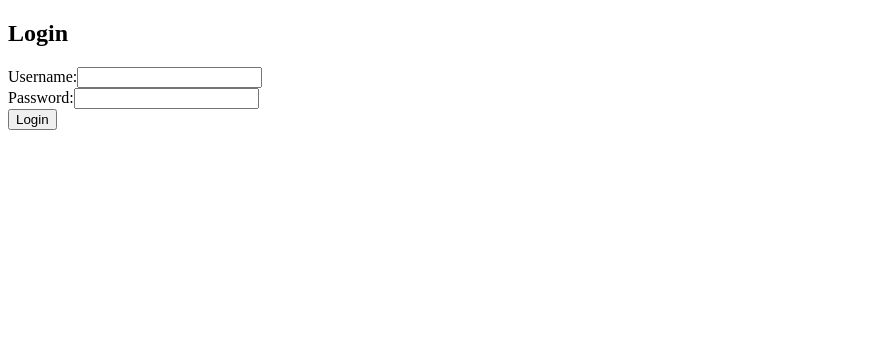
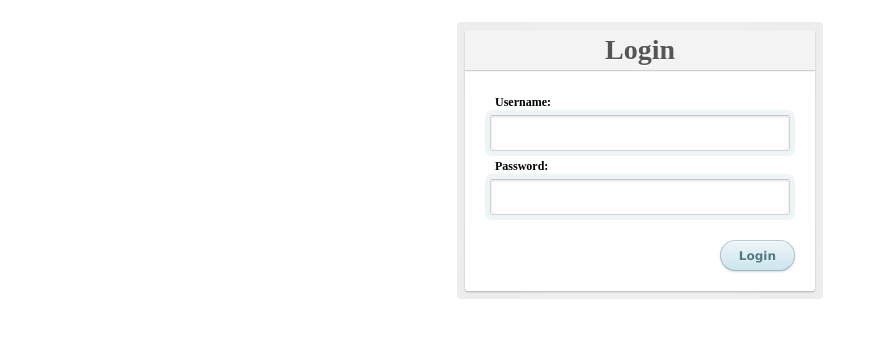
Before and after one commit to tiagoluizfernandes/subscription-management-system, an Angular app: page /login in a window 1280 px wide. Shown: the top 338 px of the page, without its empty margins (0-878 px from the left). Built offline with nearby package versions, Linux system fonts and the light colour scheme.

Commit message:
Ajustado css do Login
Adicionado mensagem em tela

```diff
--- a/src/app/login/login.component.css
+++ b/src/app/login/login.component.css
@@ -0,0 +1,167 @@
+body {
+  font: 13px/20px "Lucida Grande", Tahoma, Verdana, sans-serif;
+  color: #404040;
+  background: #0ca3d2;
+}
+
+.login {
+  position: relative;
+  margin: 30px auto;
+  padding: 20px 20px 20px;
+  width: 310px;
+  background: white;
+  border-radius: 3px;
+  -webkit-box-shadow: 0 0 200px rgba(255, 255, 255, 0.5), 0 1px 2px rgba(0, 0, 0, 0.3);
+  box-shadow: 0 0 200px rgba(255, 255, 255, 0.5), 0 1px 2px rgba(0, 0, 0, 0.3);
+}
+
+.login:before {
+  content: '';
+  position: absolute;
+  top: -8px;
+  right: -8px;
+  bottom: -8px;
+  left: -8px;
+  z-index: -1;
+  background: rgba(0, 0, 0, 0.08);
+  border-radius: 4px;
+}
+
+.login h1 {
+  margin: -20px -20px 21px;
+  line-height: 40px;
+  font-size: 28px;
+  font-weight: bold;
+  color: #555;
+  text-align: center;
+  text-shadow: 0 1px white;
+  background: #f3f3f3;
+  border-bottom: 1px solid #cfcfcf;
+  border-radius: 3px 3px 0 0;
+  background-image: -webkit-linear-gradient(top, whiteffd, #eef2f5);
+  background-image: -moz-linear-gradient(top, whiteffd, #eef2f5);
+  background-image: -o-linear-gradient(top, whiteffd, #eef2f5);
+  background-image: linear-gradient(to bottom, whiteffd, #eef2f5);
+  -webkit-box-shadow: 0 1px whitesmoke;
+  box-shadow: 0 1px whitesmoke;
+}
+
+.login p {
+  margin: 20px 0 0;
+}
+
+.login p:first-child {
+  margin-top: 0;
+}
+
+.login input[type=text], .login input[type=password] {
+  width: 278px;
+}
+
+
+
+
+.login p.submit {
+  text-align: right;
+}
+
+.login-help {
+  margin: 20px 0;
+  font-size: 11px;
+  color: white;
+  text-align: center;
+  text-shadow: 0 1px #2a85a1;
+}
+
+.login-help a {
+  color: #cce7fa;
+  text-decoration: none;
+}
+
+.login-help a:hover {
+  text-decoration: underline;
+}
+
+:-moz-placeholder {
+  color: #c9c9c9 !important;
+  font-size: 13px;
+}
+
+::-webkit-input-placeholder {
+  color: #ccc;
+  font-size: 13px;
+}
+
+input {
+  font-family: 'Lucida Grande', Tahoma, Verdana, sans-serif;
+  font-size: 14px;
+}
+
+input[type=text], input[type=password] {
+  margin: 5px;
+  padding: 0 10px;
+  width: 200px;
+  height: 34px;
+  color: #404040;
+  background: white;
+  border: 1px solid;
+  border-color: #c4c4c4 #d1d1d1 #d4d4d4;
+  border-radius: 2px;
+  outline: 5px solid #eff4f7;
+  -moz-outline-radius: 3px;
+  -webkit-box-shadow: inset 0 1px 3px rgba(0, 0, 0, 0.12);
+  box-shadow: inset 0 1px 3px rgba(0, 0, 0, 0.12);
+}
+
+input[type=text]:focus, input[type=password]:focus {
+  border-color: #7dc9e2;
+  outline-color: #dceefc;
+  outline-offset: 0;
+}
+
+label {
+  padding: 0 10px;
+  height: 30px;
+  font-size: 12px;
+  font-weight: bold;
+}
+
+input[type=submit] {
+  padding: 0 18px;
+  height: 29px;
+  font-size: 12px;
+  font-weight: bold;
+  color: #527881;
+  text-shadow: 0 1px #e3f1f1;
+  background: #cde5ef;
+  border: 1px solid;
+  border-color: #b4ccce #b3c0c8 #9eb9c2;
+  border-radius: 16px;
+  outline: 0;
+  -webkit-box-sizing: content-box;
+  -moz-box-sizing: content-box;
+  box-sizing: content-box;
+  background-image: -webkit-linear-gradient(top, #edf5f8, #cde5ef);
+  background-image: -moz-linear-gradient(top, #edf5f8, #cde5ef);
+  background-image: -o-linear-gradient(top, #edf5f8, #cde5ef);
+  background-image: linear-gradient(to bottom, #edf5f8, #cde5ef);
+  -webkit-box-shadow: inset 0 1px white, 0 1px 2px rgba(0, 0, 0, 0.15);
+  box-shadow: inset 0 1px white, 0 1px 2px rgba(0, 0, 0, 0.15);
+}
+
+input[type=submit]:active {
+  background: #cde5ef;
+  border-color: #9eb9c2 #b3c0c8 #b4ccce;
+  -webkit-box-shadow: inset 0 0 3px rgba(0, 0, 0, 0.2);
+  box-shadow: inset 0 0 3px rgba(0, 0, 0, 0.2);
+}
+
+.lt-ie9 input[type=text], .lt-ie9 input[type=password] {
+  line-height: 34px;
+}
+
+
+.error-message {
+  color: red;
+  margin-top: 10px;
+}
--- a/src/app/login/login.component.html
+++ b/src/app/login/login.component.html
@@ -1,12 +1,17 @@
-<h2>Login</h2>
+
 <form (ngSubmit)="login()">
-  <div>
+  <div class="login">
+    <h1>Login</h1>
     <label for="username">Username:</label>
     <input type="text" id="username" name="username" [(ngModel)]="username">
-  </div>
-  <div>
+
     <label for="password">Password:</label>
     <input type="password" id="password" name="password" [(ngModel)]="password">
+
+    <p class="submit"><input type="submit" name="commit" value="Login"></p>
+    <div *ngIf="loginError" class="error-message">
+      Invalid username or password. Please try again.
+    </div>
   </div>
-  <button type="submit">Login</button>
+
 </form>
--- a/src/app/login/login.component.ts
+++ b/src/app/login/login.component.ts
@@ -9,6 +9,7 @@ import { Router } from '@angular/router';
 export class LoginComponent {
   username!: string;
   password!: string;
+  loginError: boolean = false;
 
   constructor(private router: Router) {}
 
@@ -20,6 +21,7 @@ export class LoginComponent {
       this.router.navigate(['/menu']); // Redireciona para o menu
 
     } else {
+      this.loginError = true; // Set the login error flag (to show error message)
       console.log('Invalid username or password');
       // Show an error message
     }
```
